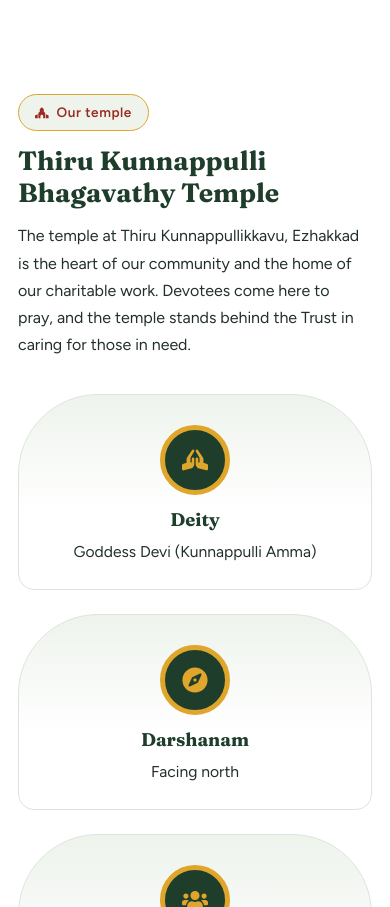
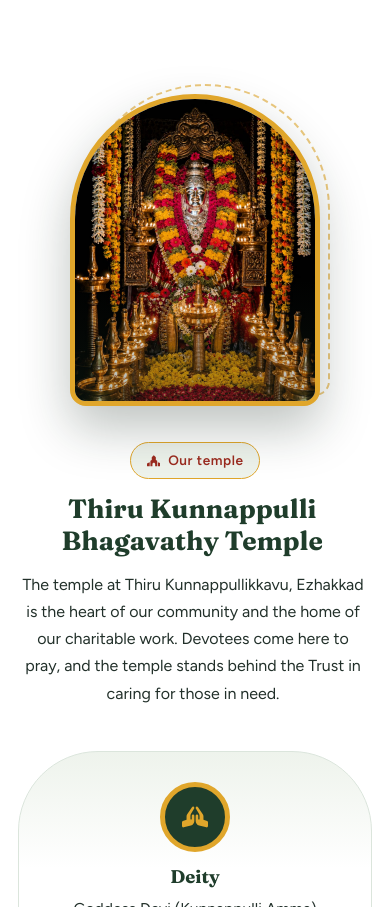
Before and after one commit to Musica-R/trust, a React (Create React App) app: page / in a window 390 px wide. Shown: the part 1834-2741 px from the top of the page. Built offline with nearby package versions, Linux system fonts and the light colour scheme.

Commit message:
updated code

```diff
--- a/src/Stylesheet/home.css
+++ b/src/Stylesheet/home.css
@@ -1614,6 +1614,136 @@
   letter-spacing: .04em
 }
 
+/* temple intro: deity image + text */
+.bct-sh-top {
+  display: grid;
+  grid-template-columns: 360px 1fr;
+  gap: 56px;
+  align-items: center;
+  margin-bottom: 44px
+}
+
+.bct-sh-intro .bct-lead {
+  margin-bottom: 0
+}
+
+.bct-sh-pic {
+  position: relative;
+  width: 100%;
+  max-width: 360px;
+  margin: 0 auto;
+  opacity: 0
+}
+
+/* dashed gold ring offset behind the frame */
+.bct-sh-pic::before {
+  content: "";
+  position: absolute;
+  inset: -14px -14px 14px 14px;
+  border: 2px dashed var(--bct-gold);
+  border-radius: 200px 200px 24px 24px;
+  opacity: .6;
+  pointer-events: none
+}
+
+.bct-sh-pic.bct-in {
+  opacity: 1;
+  animation: bct-sh-pic-in 1.3s cubic-bezier(.22, .8, .25, 1) backwards
+}
+
+@keyframes bct-sh-pic-in {
+  from {
+    opacity: 0;
+    transform: translateX(-90px) scale(.94)
+  }
+
+  to {
+    opacity: 1;
+    transform: none
+  }
+}
+
+.bct-sh-frame {
+  position: relative;
+  aspect-ratio: 4 / 5;
+  overflow: hidden;
+  border-radius: 200px 200px 22px 22px;
+  border: 6px solid var(--bct-gold);
+  background: var(--bct-tint);
+  box-shadow: 0 22px 50px rgba(20, 41, 29, .28)
+}
+
+.bct-sh-frame::after {
+  content: "";
+  position: absolute;
+  inset: 0;
+  background: linear-gradient(180deg, rgba(20, 41, 29, 0) 60%, rgba(20, 41, 29, .35));
+  pointer-events: none
+}
+
+.bct-sh-frame img {
+  display: block;
+  width: 100%;
+  height: 100%;
+  object-fit: cover;
+  transition: transform .6s ease
+}
+
+.bct-sh-pic:hover .bct-sh-frame img {
+  transform: scale(1.06)
+}
+
+@media (max-width:1024px) {
+  .bct-sh-top {
+    grid-template-columns: 300px 1fr;
+    gap: 40px
+  }
+}
+
+@media (max-width:768px) {
+  .bct-sh-top {
+    grid-template-columns: 1fr;
+    gap: 36px
+  }
+
+  .bct-sh-pic {
+    max-width: 300px
+  }
+
+  .bct-sh-intro {
+    text-align: center
+  }
+}
+
+@media (max-width:520px) {
+  .bct-sh-pic {
+    max-width: 250px
+  }
+
+  .bct-sh-pic::before {
+    inset: -10px -10px 10px 10px
+  }
+
+  .bct-sh-frame {
+    border-width: 5px;
+    border-radius: 140px 140px 18px 18px
+  }
+}
+
+@media (prefers-reduced-motion:reduce) {
+  .bct-sh-pic {
+    opacity: 1
+  }
+
+  .bct-sh-pic.bct-in {
+    animation: none
+  }
+
+  .bct-sh-frame img {
+    transition: none
+  }
+}
+
 .bct-sh-facts {
   display: grid;
   grid-template-columns: repeat(3, 1fr);
--- a/src/pages/Home.jsx
+++ b/src/pages/Home.jsx
@@ -299,13 +299,23 @@ export default function Home() {
         </div>
       </section>
 
-      {/* About the temple: deity, darshanam, management + major festivals */}
+      {/* About the temple: deity image + intro, then darshanam, management + major festivals */}
       {sh.title && (
         <section className="bct-sec bct-sh">
           <div className="bct-wrap">
-            <span className="bct-sh-tag"><FaPlaceOfWorship /> {sh.tag}</span>
-            <AnimText key={`sht-${lang}`} as="h2" text={sh.title} className="bct-h2" step={90} />
-            <AnimText key={`shx-${lang}`} text={sh.text} className="bct-lead" step={36} />
+            <div className="bct-sh-top">
+              <InView key={`shp-${lang}`} className="bct-sh-pic" threshold={0.25}>
+                <div className="bct-sh-frame">
+                  <img src="/assets/god.jpeg" alt={sh.title} loading="lazy" draggable="false" />
+                </div>
+              </InView>
+
+              <div className="bct-sh-intro">
+                <span className="bct-sh-tag"><FaPlaceOfWorship /> {sh.tag}</span>
+                <AnimText key={`sht-${lang}`} as="h2" text={sh.title} className="bct-h2" step={90} />
+                <AnimText key={`shx-${lang}`} text={sh.text} className="bct-lead" step={36} />
+              </div>
+            </div>
 
             <Stagger key={`shf-${lang}`} className="bct-sh-facts" step={200} from="bottom">
               {sh.facts.map(([label, value], i) => {
```
Also changed, not shown: public/assets/god.jpeg (added), 1 other file (tests, documents, lock files or other folders).
